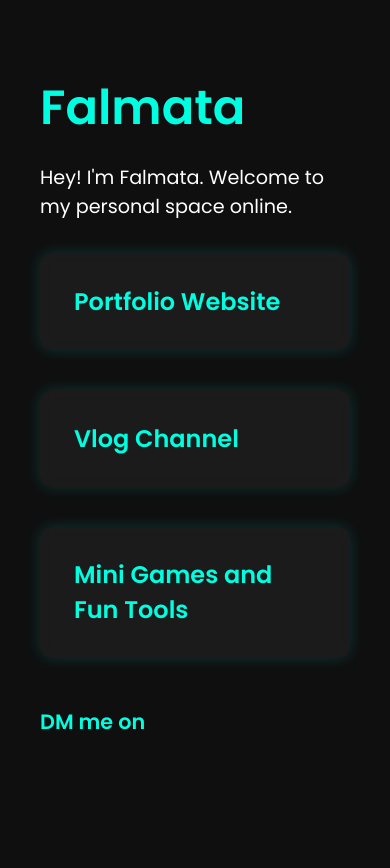
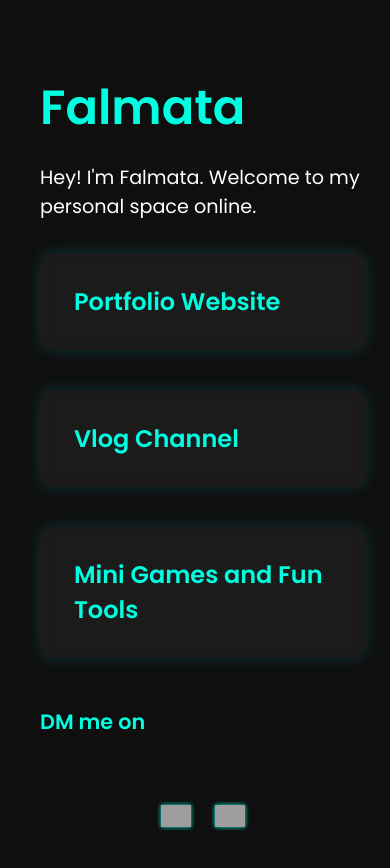
Before and after one commit to falmata610/Falmata, a plain HTML site: page index.html in a window 390 px wide. Before the commit the page ends 844 px from the top, so only its background shows below. Drawn offline with nearby package versions, Linux system fonts and the light colour scheme; grey boxes are pictures that could not be loaded.

Commit message:
Add files via upload

```diff
--- a/index.html
+++ b/index.html
@@ -7,12 +7,12 @@
 <link href="https://fonts.googleapis.com/css2?family=Poppins:wght@400;600&display=swap" rel="stylesheet" />
 <link rel="stylesheet" href="https://unpkg.com/aos@2.3.1/dist/aos.css" />
 <style>
-  /* Keep your existing colors and styles */
   body {
     background: #0f0f0f;
     color: #fff;
     font-family: 'Poppins', sans-serif;
-    padding: 2rem;
+    padding: 2rem 3rem 2rem 2rem; /* extra right padding for icons */
+    position: relative;
   }
 
   h1 {
@@ -57,7 +57,6 @@
     border-color: #00ffe1;
   }
 
-  /* Animation for project text */
   .project .text {
     display: inline-block;
     animation: fadeInUp 1s ease forwards;
@@ -75,11 +74,62 @@
     }
   }
 
-  /* DM me line */
+  /* Contact line */
   .contact-line {
     font-size: 1.3rem;
     font-weight: 600;
     color: #00ffe1;
+    max-width: 600px;
+    margin-bottom: 4rem;
+  }
+
+  /* Social icons container */
+  .social-icons {
+    position: fixed;
+    top: 50%;
+    right: 1.5rem;
+    transform: translateY(-50%);
+    display: flex;
+    flex-direction: column;
+    gap: 1.5rem;
+  }
+
+  .social-icons a {
+    display: block;
+    width: 40px;
+    height: 40px;
+  }
+
+  .social-icons img {
+    width: 100%;
+    height: 100%;
+    object-fit: contain;
+    filter: drop-shadow(0 0 2px #00ffe1);
+    transition: filter 0.3s ease;
+  }
+
+  .social-icons a:hover img {
+    filter: drop-shadow(0 0 5px #00fff0);
+  }
+
+  /* Responsive */
+  @media (max-width: 600px) {
+    body {
+      padding-right: 1rem;
+    }
+
+    .social-icons {
+      position: static;
+      flex-direction: row;
+      justify-content: center;
+      margin-top: 2rem;
+      transform: none;
+    }
+
+    .social-icons a {
+      width: 30px;
+      height: 30px;
+    }
   }
 </style>
 </head>
@@ -102,6 +152,15 @@
 
   <p class="contact-line" data-aos="fade-up" data-aos-delay="300">DM me on</p>
 
+  <div class="social-icons">
+    <a href="https://instagram.com/yourprofile" target="_blank" rel="noopener noreferrer" aria-label="Instagram">
+      <img src="https://i.imgur.com/916uLLx.png" alt="Instagram Icon" />
+    </a>
+    <a href="https://tiktok.com/@yourprofile" target="_blank" rel="noopener noreferrer" aria-label="TikTok">
+      <img src="https://i.imgur.com/Dvcffgi.png" alt="TikTok Icon" />
+    </a>
+  </div>
+
   <script src="https://unpkg.com/aos@2.3.1/dist/aos.js"></script>
   <script>
     AOS.init({
```
